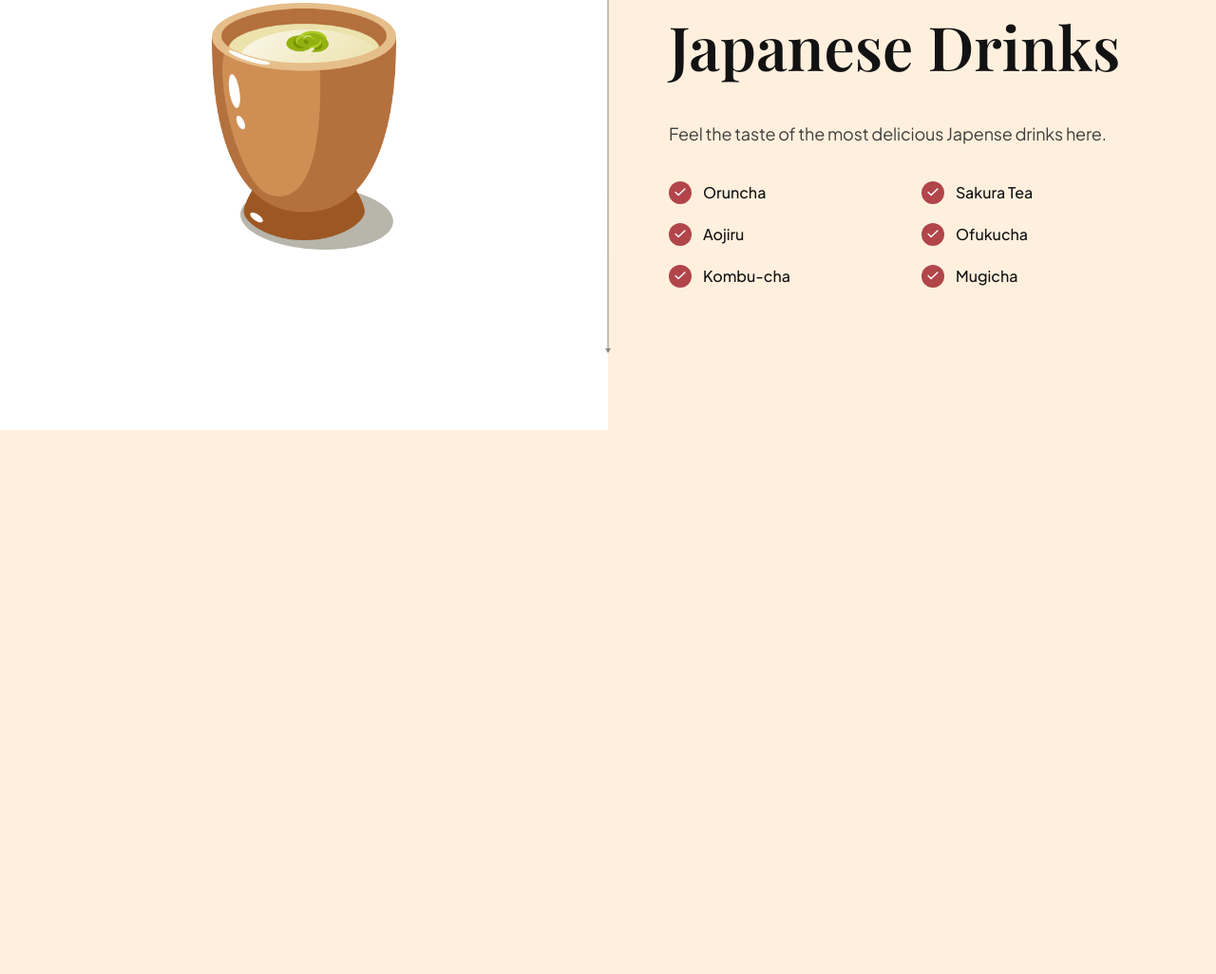
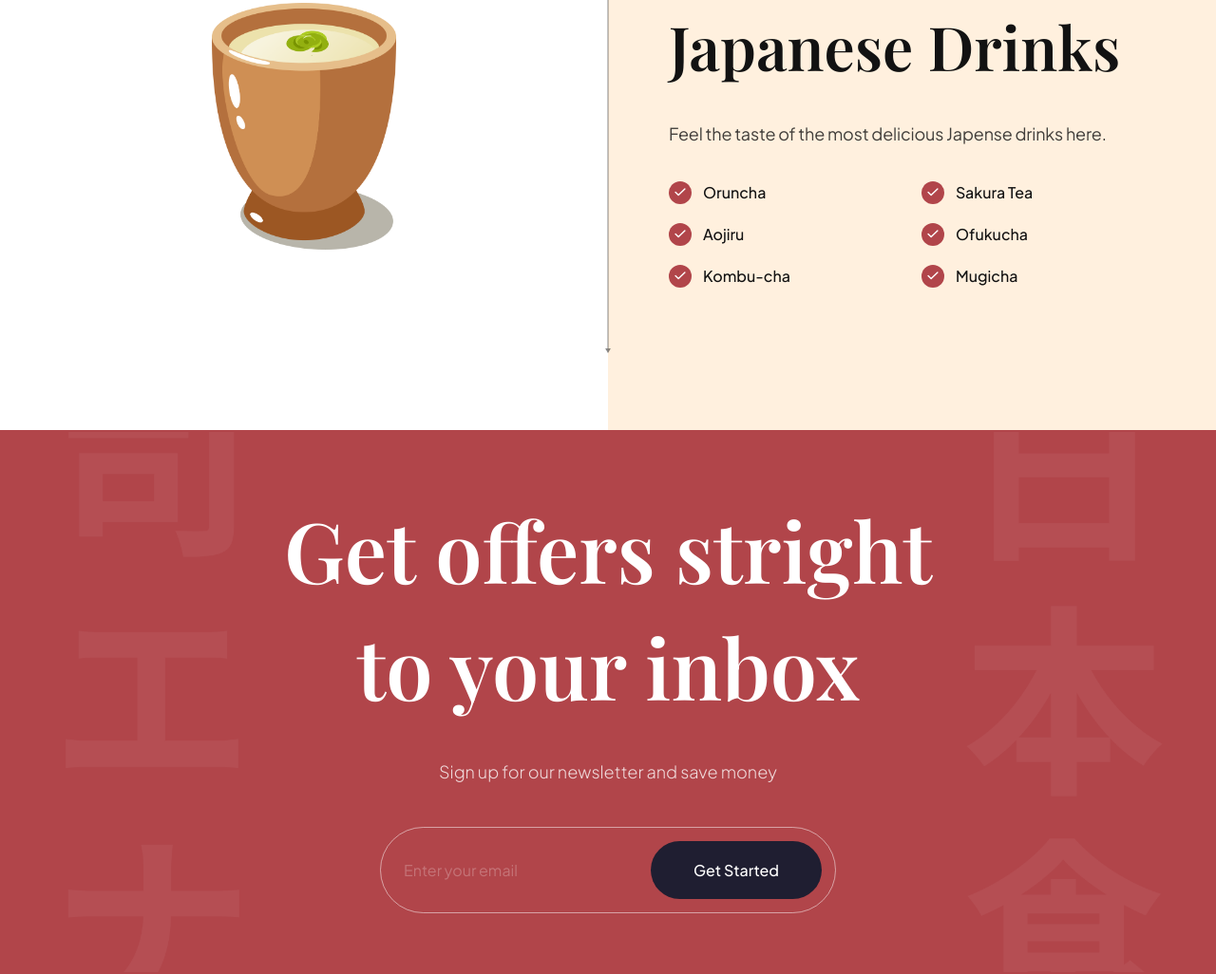
Before and after one commit to kennethpresedo/sushi, a website built with Vite: page index.html in a window 1280 px wide. Shown: the part 3243-4269 px from the top of the page at 95% size. Before the commit the page ends 3696 px from the top, so only its background shows below. Built offline with nearby package versions, Linux system fonts and the light colour scheme.

Commit message:
services and subscription section complete, subscribe css complete

```diff
--- a/css/sections/subscribe.css
+++ b/css/sections/subscribe.css
@@ -0,0 +1,85 @@
+.subscription {
+    padding: 64px;
+
+    background-color: var(--primary-color);
+    background-image: url('../../assets/subscribe_bg.png');
+    background-position: center;
+    background-repeat: no-repeat;
+    background-size: contain;
+
+    flex-direction: column;
+    overflow: hidden;
+  }
+
+  .subscription h2 {
+    font-size: 88px;
+    font-family: var(--playfair-display);
+    font-weight: 600;
+    line-height: 123px;
+
+    color: #fff;
+    text-align: center;
+  }
+
+  .subscription p {
+    font-size: 18px;
+    font-family: var(--plus-jakarta-sans);
+    font-weight: 300;
+    line-height: 36px;
+
+    margin-top: 32px;
+
+    color: rgba(255, 255, 255, 0.8);
+  }
+
+  .subscription__form {
+    min-width: 480px;
+    margin-top: 40px;
+
+    padding: 14px 14px 14px 24px;
+
+    display: flex;
+    gap: 10px;
+
+    border: 1px solid rgba(255, 255, 255, 0.5);
+    border-radius: 46px;
+  }
+
+  .subscription__form input {
+    flex: 1;
+
+    font-size:  16px;
+    font-weight: 400px;
+    font-family: var(--plus-jakarta-sans);
+
+    color: #fff;
+    opacity: 0.5;
+
+    background: transparent;
+    border: none;
+    outline: none;
+  }
+
+  .subscription__form input::placeholder {
+    color: #fff;
+    opacity: 0.5;
+  }
+
+  .subscription__form button {
+    padding: 20px;
+
+    min-width: 180px;
+
+    font-size: 16px;
+    font-weight: 500;
+    font-family: var(--plus-jakarta-sans);
+    color: #fff;
+    text-align: center;
+
+    background: var(--black-400);
+    border-radius: 46px;
+    border: none;
+    outline: none;
+
+    cursor: pointer;
+  }
--- a/index.html
+++ b/index.html
@@ -313,6 +313,21 @@
               </ul>
             </div>
         </section>
+    </section>
+
+    <section class="subscription flex-center" id="services">
+        <h2 data-aos="flip-down">
+            Get offers stright <br/>
+            to your inbox
+        </h2>
+        <p data-aos="fade-up">
+            Sign up for our newsletter and save money
+        </p>
+        <div class="subscription__form" data-aos="fade-up">
+            <input type="text" placeholder="Enter your email"/>
+            <button>Get Started</button>
+        </div>
+    </section>
 
     <script src="js/script.js" type="module"></script>
 </body>
```
